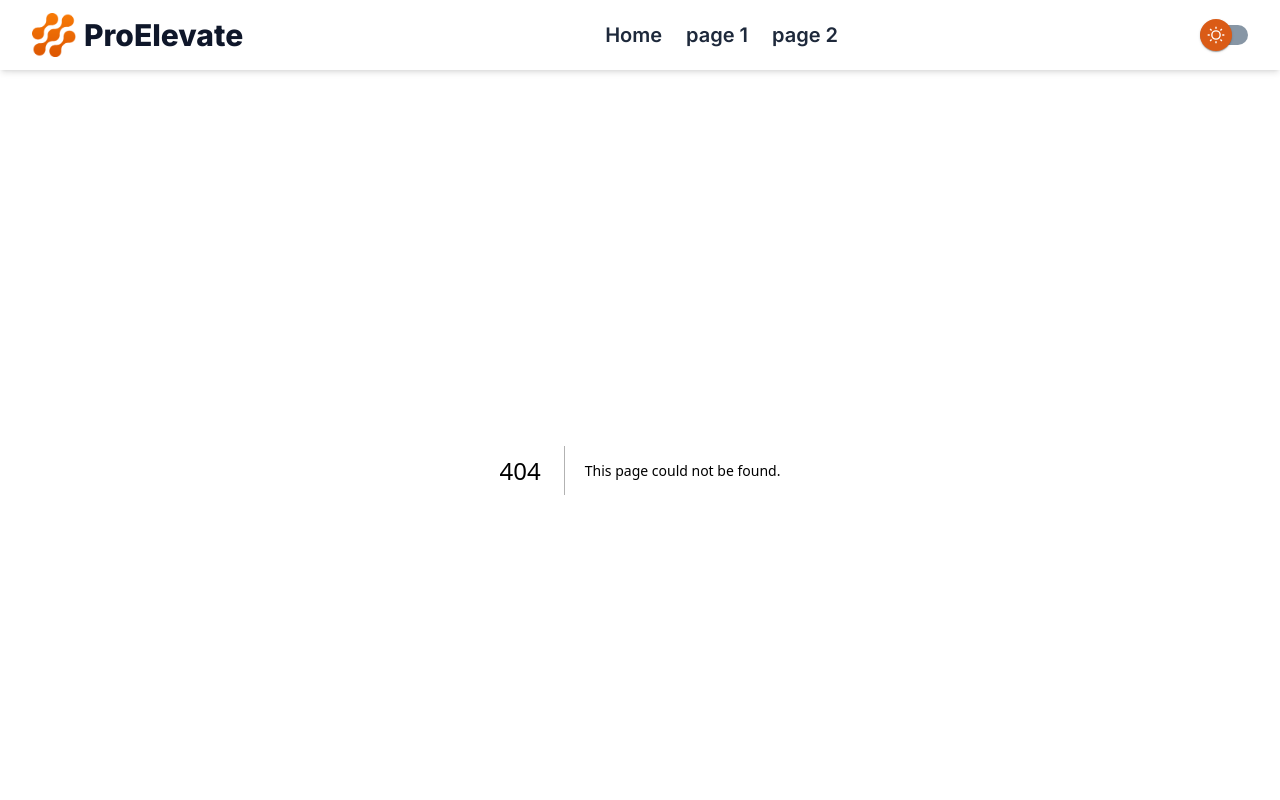
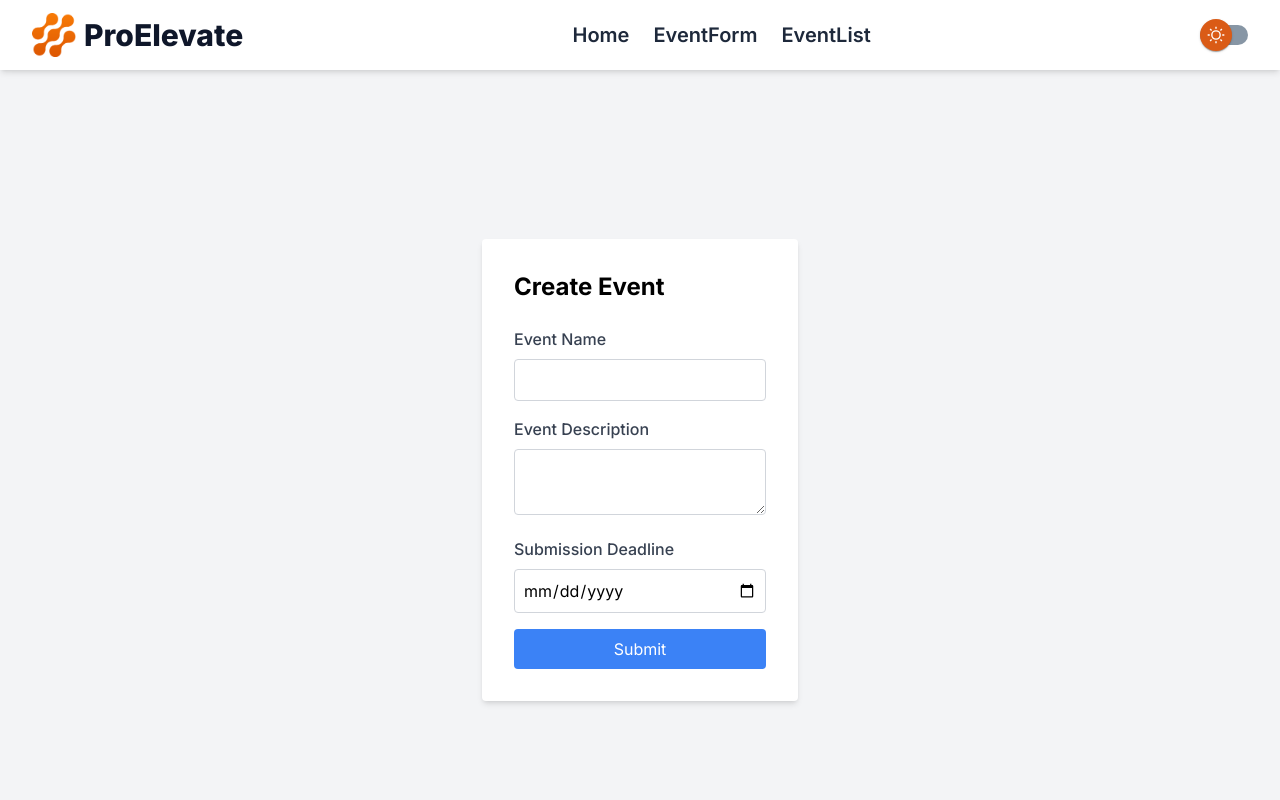
Before and after one commit to kamalnathdhekwar/NextTask, a Next.js app: page /eventform in a window 1280 px wide. Before the commit this address had no page. Shown: the top 800 px of the page. Built offline with nearby package versions, Linux system fonts and the light colour scheme.

Commit message:
event form and event list test

```diff
--- a/package.json
+++ b/package.json
@@ -3,12 +3,16 @@
   "version": "0.1.0",
   "private": true,
   "scripts": {
-    "dev": "next dev",
+    "dev": "node server/server.js",
     "build": "next build",
     "start": "next start",
     "lint": "next lint"
   },
   "dependencies": {
+    "body-parser": "^1.20.2",
+    "cors": "^2.8.5",
+    "express": "^4.19.2",
+    "mongoose": "^8.4.1",
     "next": "14.2.3",
     "next-dark-mode": "^3.0.0",
     "next-themes": "^0.3.0",
--- /dev/null
+++ b/src/app/eventform/page.js
@@ -0,0 +1,13 @@
+"use client";
+
+import EventForm from '../../components/EventForm/EventForm';
+
+const EventFormPage = () => {
+  return (
+    <div className="min-h-screen bg-gray-100 flex items-center justify-center">
+      <EventForm />
+    </div>
+  );
+};
+
+export default EventFormPage;
--- /dev/null
+++ b/src/app/eventlist/page.js
@@ -0,0 +1,13 @@
+"use client";
+
+import EnteredEventList from '../../components/EnteredEvent/EnteredEventList';
+
+const EventListPage = () => {
+  return (
+    <div className="min-h-screen bg-gray-100 flex items-center justify-center">
+      <EnteredEventList />
+    </div>
+  );
+};
+
+export default EventListPage;
--- a/src/app/layout.js
+++ b/src/app/layout.js
@@ -2,7 +2,7 @@ import { Inter } from "next/font/google";
 import "./globals.css";
 import Nav from "@/components/Nav/Nav";
 import Footer from "@/components/Footer/Footer";
-
+import { EventProvider } from '../components/EventContext';
 
 const inter = Inter({ subsets: ["latin"] });
 
@@ -14,10 +14,14 @@ export const metadata = {
 export default function RootLayout({ children }) {
   return (
     <html lang="en" >
-      <body className={`${inter.className}  `} >
+      <body className={`${inter.className}  dark:bg-slate-800`} >
+        <EventProvider>
+
         <Nav/>
         {children}
         <Footer/>
+
+        </EventProvider>
       </body>
     </html>
   );
--- a/src/app/page.js
+++ b/src/app/page.js
@@ -1,9 +1,12 @@
 import Image from "next/image";
+
+import HomeEventSection from "@/components/HomeEvent/HomeEventSection";
 
 export default function Home() {
   return (
-    <main className="flex min-h-screen flex-col items-center justify-between p-24">
-     <h1 className="text-6xl ">home page</h1>
+    <main className="flex min-h-screen flex-col items-center justify-between ">
+
+     <HomeEventSection/>
     </main>
   );
 }
--- /dev/null
+++ b/src/components/EnteredEvent/EnteredEventList.js
@@ -0,0 +1,26 @@
+"use client";
+
+import React from 'react';
+import { useEventContext } from '../EventContext';
+
+const EnteredEventList = () => {
+  const { events } = useEventContext();
+
+  return (
+    <div className="max-w-lg mx-auto p-8 bg-white shadow-md rounded">
+      <h2 className="text-2xl font-bold mb-6">Entered Events</h2>
+      <ul>
+        {events.length === 0 && <p>No events entered yet.</p>}
+        {events.map((event, index) => (
+          <li key={index} className="mb-4">
+            <h3 className="text-xl font-semibold">{event.eventName}</h3>
+            <p>{event.eventDescription}</p>
+            <p className="text-gray-600">Deadline: {event.submissionDeadline}</p>
+          </li>
+        ))}
+      </ul>
+    </div>
+  );
+};
+
+export default EnteredEventList;
--- /dev/null
+++ b/src/components/EventContext.js
@@ -0,0 +1,21 @@
+"use client";
+
+import React, { createContext, useState, useContext } from 'react';
+
+const EventContext = createContext();
+
+export const useEventContext = () => useContext(EventContext);
+
+export const EventProvider = ({ children }) => {
+  const [events, setEvents] = useState([]);
+
+  const addEvent = (event) => {
+    setEvents((prevEvents) => [...prevEvents, event]);
+  };
+
+  return (
+    <EventContext.Provider value={{ events, addEvent }}>
+      {children}
+    </EventContext.Provider>
+  );
+};
--- /dev/null
+++ b/src/components/EventForm/EventForm.js
@@ -0,0 +1,66 @@
+"use client";
+
+import { useState } from 'react';
+import { useEventContext } from '../EventContext';
+
+const EventForm = () => {
+  const { addEvent } = useEventContext();
+  const [eventName, setEventName] = useState('');
+  const [eventDescription, setEventDescription] = useState('');
+  const [submissionDeadline, setSubmissionDeadline] = useState('');
+
+  const handleSubmit = (e) => {
+    e.preventDefault();
+    addEvent({ eventName, eventDescription, submissionDeadline });
+    setEventName('');
+    setEventDescription('');
+    setSubmissionDeadline('');
+  };
+
+  return (
+    <form onSubmit={handleSubmit} className="max-w-lg mx-auto p-8 bg-white shadow-md rounded">
+      <h2 className="text-2xl font-bold mb-6">Create Event</h2>
+
+      <div className="mb-4">
+        <label htmlFor="eventName" className="block text-gray-700 font-medium mb-2">Event Name</label>
+        <input
+          type="text"
+          id="eventName"
+          value={eventName}
+          onChange={(e) => setEventName(e.target.value)}
+          className="w-full p-2 border border-gray-300 rounded"
+          required
+        />
+      </div>
+
+      <div className="mb-4">
+        <label htmlFor="eventDescription" className="block text-gray-700 font-medium mb-2">Event Description</label>
+        <textarea
+          id="eventDescription"
+          value={eventDescription}
+          onChange={(e) => setEventDescription(e.target.value)}
+          className="w-full p-2 border border-gray-300 rounded"
+          required
+        ></textarea>
+      </div>
+
+      <div className="mb-4">
+        <label htmlFor="submissionDeadline" className="block text-gray-700 font-medium mb-2">Submission Deadline</label>
+        <input
+          type="date"
+          id="submissionDeadline"
+          value={submissionDeadline}
+          onChange={(e) => setSubmissionDeadline(e.target.value)}
+          className="w-full p-2 border border-gray-300 rounded"
+          required
+        />
+      </div>
+
+      <button type="submit" className="w-full bg-blue-500 text-white py-2 px-4 rounded hover:bg-blue-700">
+        Submit
+      </button>
+    </form>
+  );
+};
+
+export default EventForm;
--- /dev/null
+++ b/src/components/HomeEvent/Card.js
@@ -0,0 +1,26 @@
+import React from 'react'
+import Link from 'next/link'
+
+const Card = () => {
+  return (
+    <div>
+        <div className="w-48 h-48 bg-slate-300">
+            {/* heading */}
+            <h1 className="text-5xl">this is heaibng</h1>
+
+            {/* description */}
+            <p className=""></p>
+
+            {/* navigate link */}
+
+            <Link
+            href="/eventform"
+            >
+                view more
+            </Link>
+        </div>
+    </div>
+  )
+}
+
+export default Card
--- /dev/null
+++ b/src/components/HomeEvent/HomeEventSection.js
@@ -0,0 +1,25 @@
+
+import Link from 'next/link';
+
+export default function Home() {
+  return (
+    <div className="min-h-screen bg-gray-100 flex flex-col items-center justify-center">
+      <h1 className="text-3xl font-bold mb-6">Welcome to the Event App</h1>
+      <div className="flex space-x-4">
+        <Link
+        className="bg-blue-500 text-white py-2 px-4 rounded hover:bg-blue-700"
+         href="/eventform">
+
+            Create Event
+
+        </Link>
+        <Link
+       className="bg-green-500 text-white py-2 px-4 rounded hover:bg-green-700"
+        href="/eventlist">
+            View Entered Events
+
+        </Link>
+      </div>
+    </div>
+  );
+}
--- a/src/components/Nav/Nav.js
+++ b/src/components/Nav/Nav.js
@@ -37,15 +37,16 @@ export default function Nav() {
                         </Link>
                     </li>
                     <li>
-                        <Link href="/about" className={`block py-2 pr-4 pl-3 duration-200 ${pathname === "/about" ? "text-blue-900 underline" : "text-black"} border-gray-100 hover:bg-gray-50 lg:hover:bg-transparent lg:border-0 hover:text-blue-900 lg:p-0 dark:text-slate-200 text-slate-800`}>
-                            page 1
+                        <Link href="/eventform" className={`block py-2 pr-4 pl-3 duration-200 ${pathname === "/about" ? "text-blue-900 underline" : "text-black"} border-gray-100 hover:bg-gray-50 lg:hover:bg-transparent lg:border-0 hover:text-blue-900 lg:p-0 dark:text-slate-200 text-slate-800`}>
+                        EventForm
                         </Link>
                     </li>
                     <li>
-                        <Link href="/faqs" className={`block py-2 pr-4 pl-3 duration-200 ${pathname === "/faqs" ? "text-blue-900 underline" : "text-black"} border-gray-100 hover:bg-gray-50 lg:hover:bg-transparent lg:border-0 hover:text-blue-900 lg:p-0 dark:text-slate-200 text-slate-800`}>
-                        page 2
+                        <Link href="/eventlist" className={`block py-2 pr-4 pl-3 duration-200 ${pathname === "/faqs" ? "text-blue-900 underline" : "text-black"} border-gray-100 hover:bg-gray-50 lg:hover:bg-transparent lg:border-0 hover:text-blue-900 lg:p-0 dark:text-slate-200 text-slate-800`}>
+                        EventList
                         </Link>
                     </li>
+
                 </ul>
 
                 <div className="flex gap-2 justify-center items-center">
@@ -66,13 +67,13 @@ export default function Nav() {
                     </Link>
                 </li>
                 <li>
-                    <Link href="/about" className={`block py-2 pr-4 pl-3 text-xl hover:scale-110 duration-300 hover:text-indigo-600 ${pathname === "/about" ? "text-slate-100 text-3xl" : "text-blue-900 font-semibold dark:text-slate-300"} dark:text-slate-200`}>
-                        About Us
+                    <Link href="/EventForm" className={`block py-2 pr-4 pl-3 text-xl hover:scale-110 duration-300 hover:text-indigo-600 ${pathname === "/about" ? "text-slate-100 text-3xl" : "text-blue-900 font-semibold dark:text-slate-300"} dark:text-slate-200`}>
+                    EventForm
                     </Link>
                 </li>
                 <li>
-                    <Link href="/faqs" className={`block py-2 pr-4 pl-3 text-xl hover:scale-110 duration-300 hover:text-indigo-600 ${pathname === "/faqs" ? "text-slate-100 text-3xl" : "text-blue-900 font-semibold dark:text-slate-300"} dark:text-slate-200`}>
-                        FAQS
+                    <Link href="/eventlist" className={`block py-2 pr-4 pl-3 text-xl hover:scale-110 duration-300 hover:text-indigo-600 ${pathname === "/faqs" ? "text-slate-100 text-3xl" : "text-blue-900 font-semibold dark:text-slate-300"} dark:text-slate-200`}>
+                                EventList
                     </Link>
                 </li>
             </ul>
```
Also changed, not shown: 1 other file (tests, documents, lock files or other folders).
